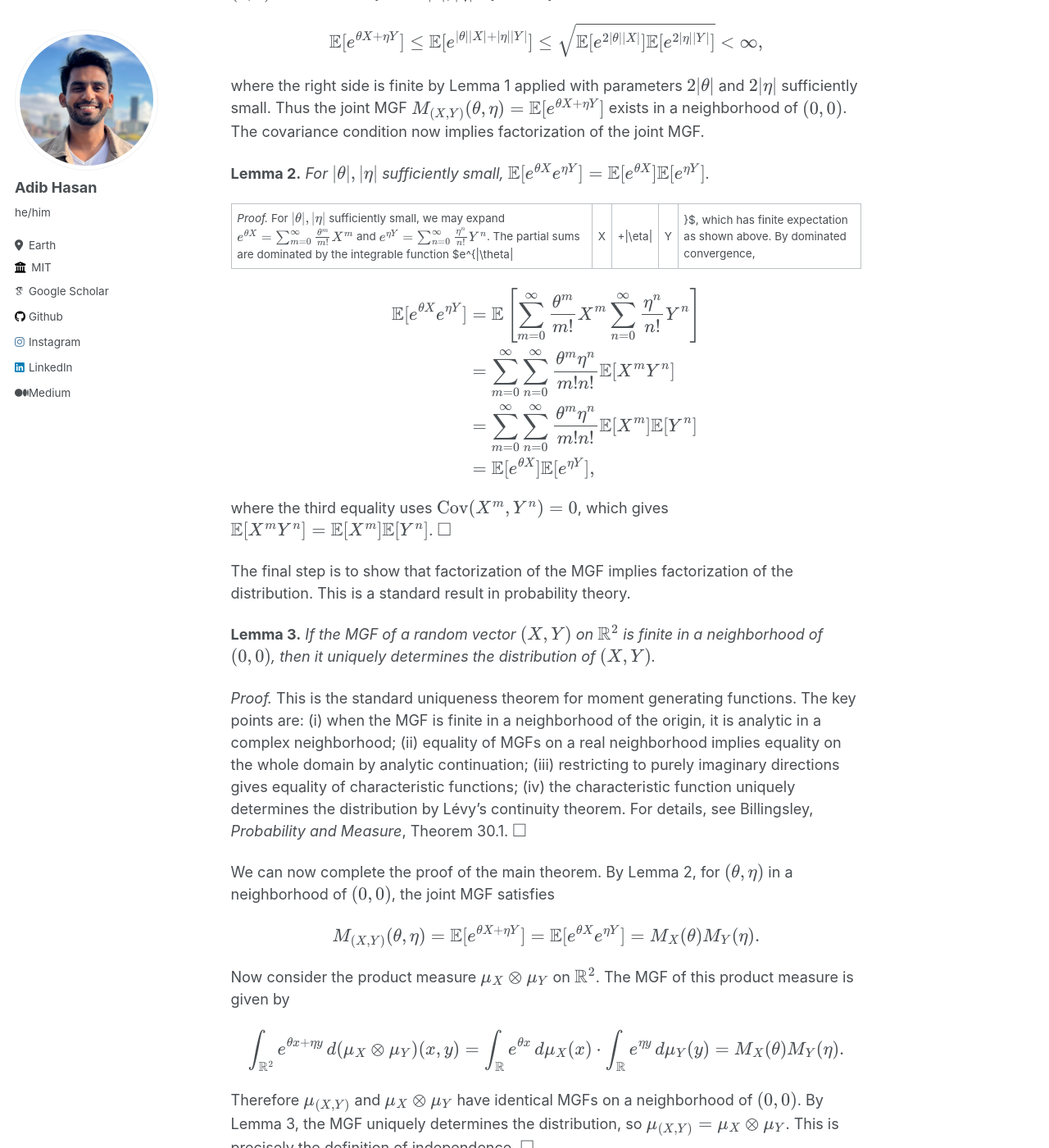
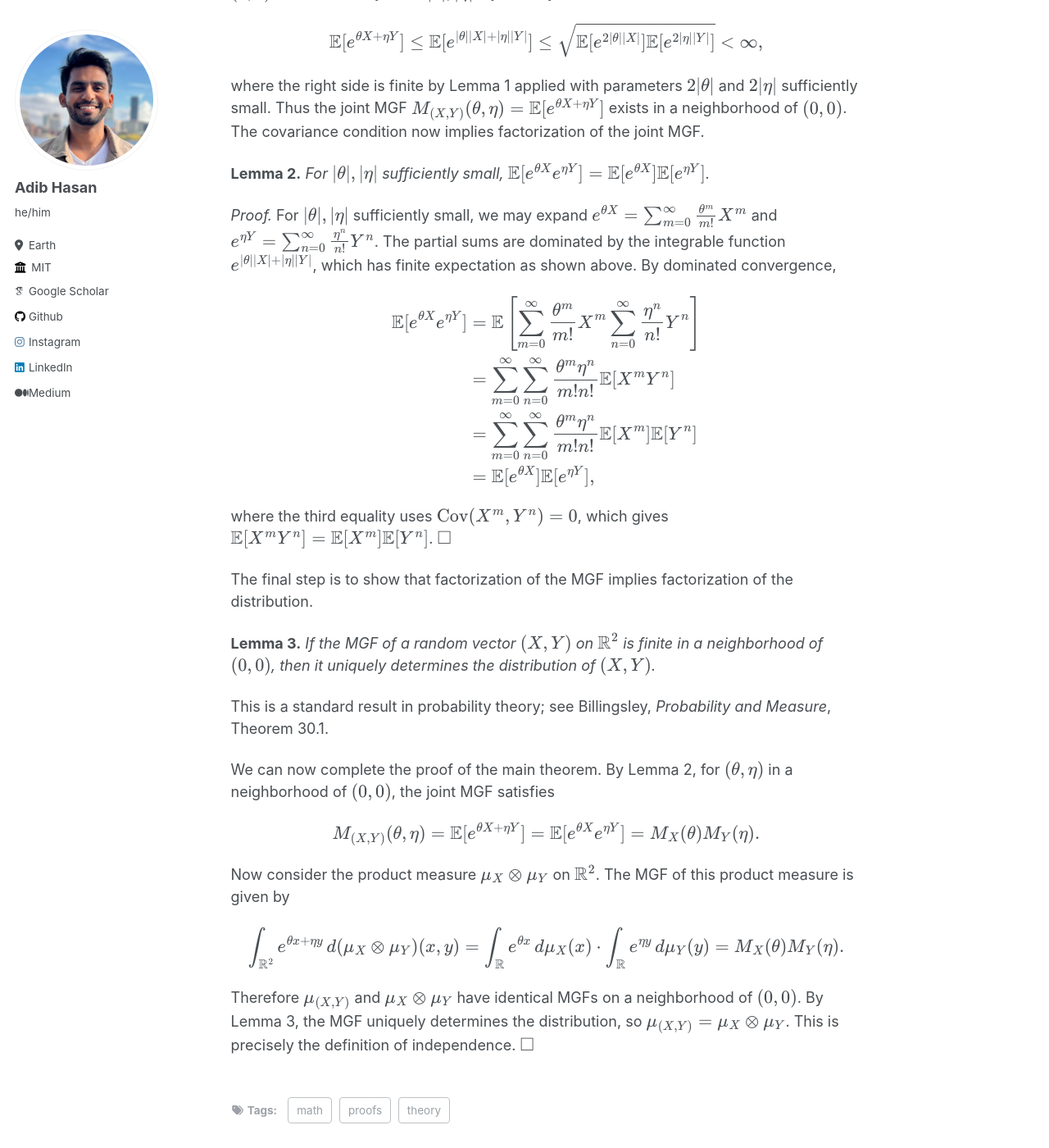
Before and after one commit to Neehan/neehan.github.io, a Jekyll site: the page built from _blog/no-corr-to-independence.md, in a window 1280 px wide and 1400 px high, scrolled down 2767 px. Shown: the whole window at 82% size. Built offline with Jekyll 4.4.1, drawn with Linux system fonts in a browser that asks for light colours; some web fonts are replaced.

Commit message:
no corr to indep

```diff
--- a/_blog/no-corr-to-independence.md
+++ b/_blog/no-corr-to-independence.md
@@ -78,7 +78,7 @@ where the right side is finite by Lemma 1 applied with parameters $2\|\theta\|$
 
 **Lemma 2.** *For $\|\theta\|,\|\eta\|$ sufficiently small, $\mathbb E[e^{\theta X}e^{\eta Y}] = \mathbb E[e^{\theta X}]\mathbb E[e^{\eta Y}]$.*
 
-*Proof.* For $\|\theta\|,\|\eta\|$ sufficiently small, we may expand $e^{\theta X} = \sum\_{m=0}^\infty \frac{\theta^m}{m!}X^m$ and $e^{\eta Y} = \sum\_{n=0}^\infty \frac{\eta^n}{n!}Y^n$. The partial sums are dominated by the integrable function $e^{\|\theta\||X|+\|\eta\||Y|}$, which has finite expectation as shown above. By dominated convergence,
+*Proof.* For $\|\theta\|,\|\eta\|$ sufficiently small, we may expand $e^{\theta X} = \sum\_{m=0}^\infty \frac{\theta^m}{m!}X^m$ and $e^{\eta Y} = \sum\_{n=0}^\infty \frac{\eta^n}{n!}Y^n$. The partial sums are dominated by the integrable function $e^{\|\theta\|\|X\|+\|\eta\|\|Y\|}$, which has finite expectation as shown above. By dominated convergence,
 
 $$
 \begin{align}
@@ -91,11 +91,11 @@ $$
 
 where the third equality uses $\operatorname{Cov}(X^m,Y^n) = 0$, which gives $\mathbb E[X^m Y^n] = \mathbb E[X^m]\mathbb E[Y^n]$. $\square$
 
-The final step is to show that factorization of the MGF implies factorization of the distribution. This is a standard result in probability theory.
+The final step is to show that factorization of the MGF implies factorization of the distribution.
 
 **Lemma 3.** *If the MGF of a random vector $(X,Y)$ on $\mathbb R^2$ is finite in a neighborhood of $(0,0)$, then it uniquely determines the distribution of $(X,Y)$.*
 
-*Proof.* This is the standard uniqueness theorem for moment generating functions. The key points are: (i) when the MGF is finite in a neighborhood of the origin, it is analytic in a complex neighborhood; (ii) equality of MGFs on a real neighborhood implies equality on the whole domain by analytic continuation; (iii) restricting to purely imaginary directions gives equality of characteristic functions; (iv) the characteristic function uniquely determines the distribution by Lévy's continuity theorem. For details, see Billingsley, *Probability and Measure*, Theorem 30.1. $\square$
+This is a standard result in probability theory; see Billingsley, *Probability and Measure*, Theorem 30.1.
 
 We can now complete the proof of the main theorem. By Lemma 2, for $(\theta,\eta)$ in a neighborhood of $(0,0)$, the joint MGF satisfies
 
```
